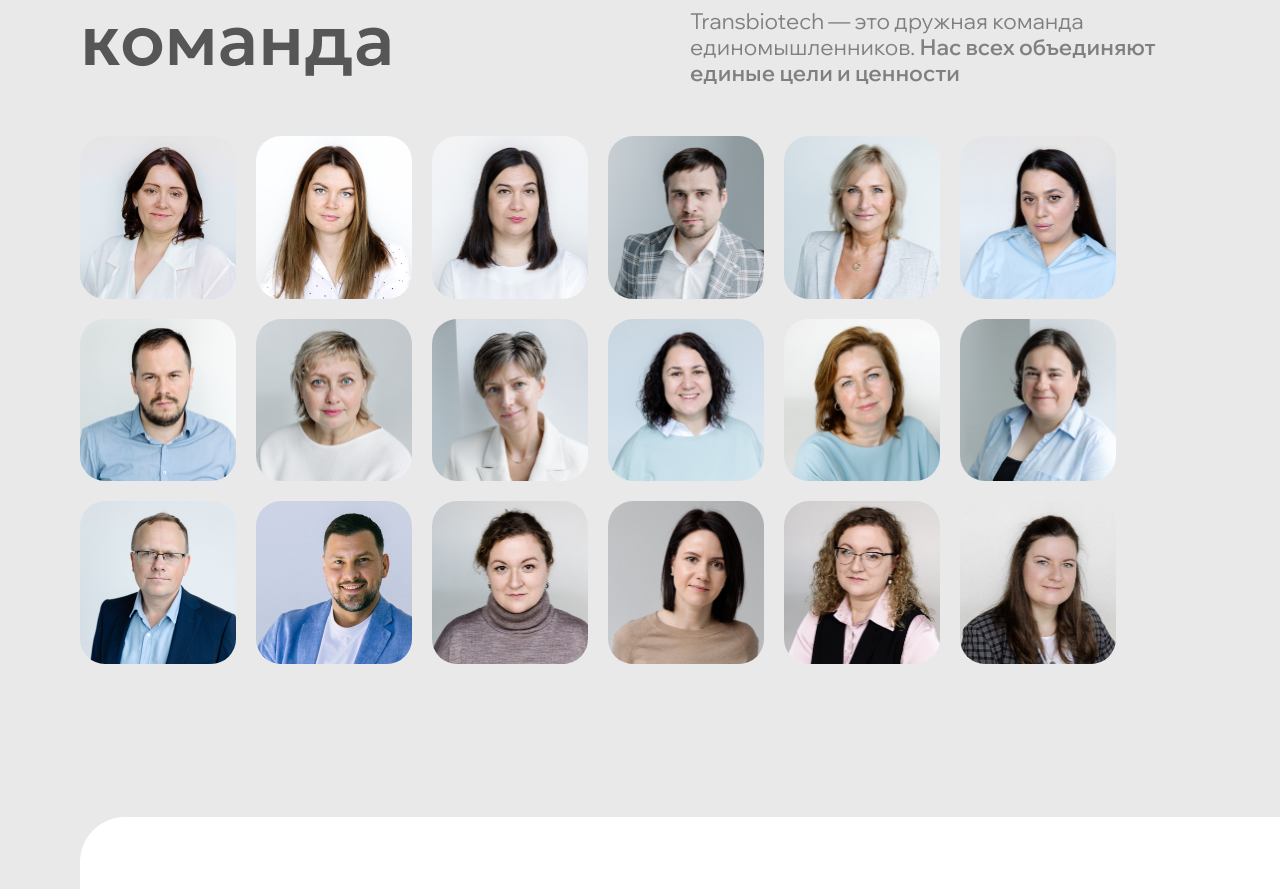
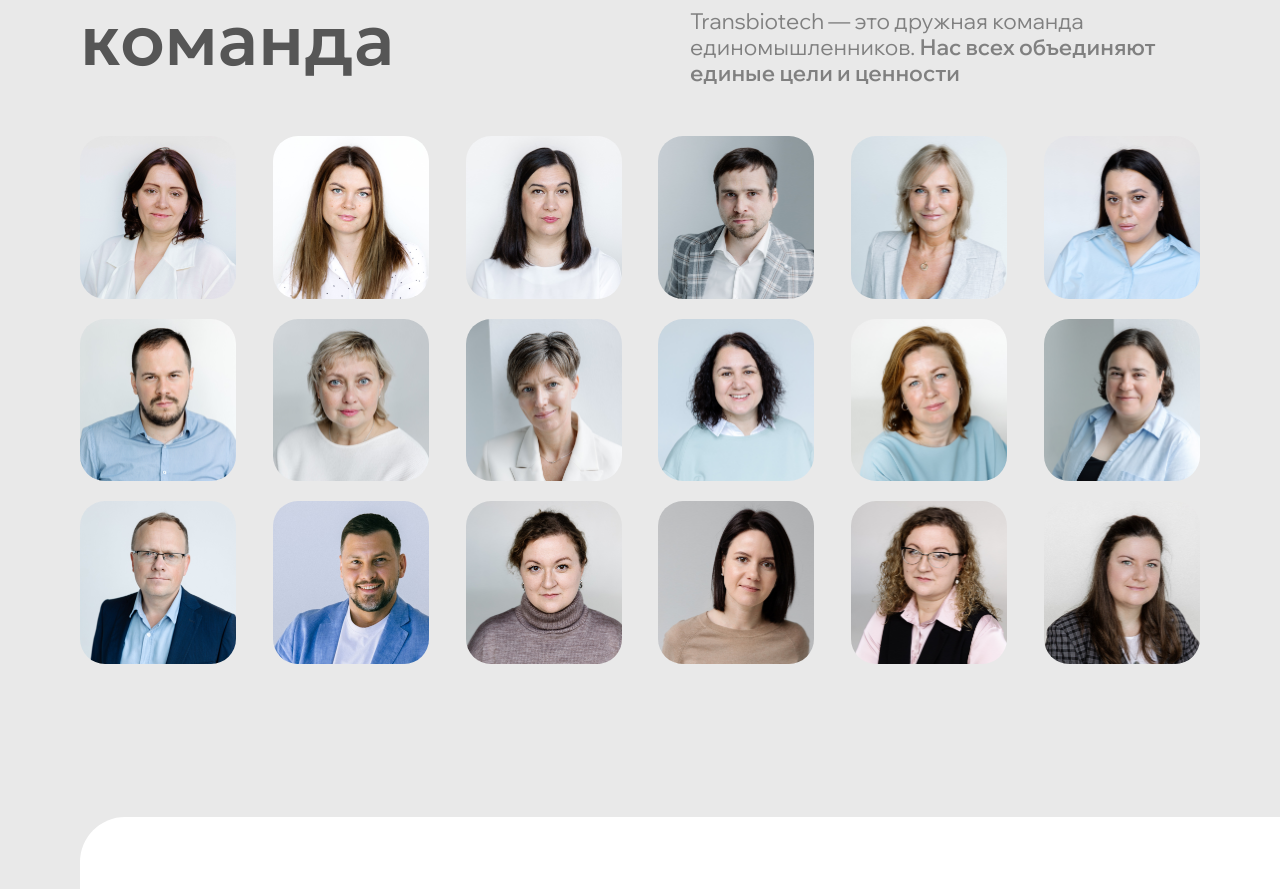
Before and after one commit to WhiteWat3r/Transbiotech, a React (Vite) app: page / in a window 1280 px wide. Shown: the part 4440-5329 px from the top of the page. Built offline with nearby package versions, Linux system fonts and the light colour scheme.

Commit message:
fix team

```diff
--- a/src/components/TeamSwiper.tsx
+++ b/src/components/TeamSwiper.tsx
@@ -28,6 +28,7 @@ import person27 from "../assets/doctors/27.png";
 import person28 from "../assets/doctors/28.png";
 import person29 from "../assets/doctors/29.png";
 import person30 from "../assets/doctors/30.png";
+import { useEffect, useRef, useState } from "react";
 
 const persons = [
   { id: 1, photo: person1, name: "Доктор А", specialization: "Кардиолог" },
@@ -63,11 +64,53 @@ const persons = [
 ];
 
 export const TeamSwiper = () => {
+  const CARD_WIDTH = 156; // Ширина карточки (в пикселях)
+  const GAP = 20; // Промежуток между карточками (в пикселях)
+
+  const containerRef = useRef<HTMLDivElement | null>(null);
+  const [cardsPerRow, setCardsPerRow] = useState(0);
+
+  useEffect(() => {
+    const calculateCardsPerRow = () => {
+      if (containerRef.current) {
+        const containerWidth = containerRef.current.offsetWidth;
+        const totalCardWidth = CARD_WIDTH + GAP;
+        const cards = Math.floor((containerWidth + GAP) / totalCardWidth);
+        setCardsPerRow(cards);
+      }
+    };
+
+    calculateCardsPerRow();
+    window.addEventListener("resize", calculateCardsPerRow);
+
+    return () => window.removeEventListener("resize", calculateCardsPerRow);
+  }, []);
+
+  const additionalCards = cardsPerRow
+    ? (cardsPerRow - (persons.length % cardsPerRow)) % cardsPerRow
+    : 0;
+
+  const filledPersons = [
+    ...persons,
+    ...Array(additionalCards).fill({ id: "placeholder", isPlaceholder: true }),
+  ];
+
   return (
-    <>
-      <div className="flex flex-wrap justify-start gap-5">
-        {persons.map((person) => (
-          <div key={person.id} className="flex w-[156px] justify-center">
+    <div
+      ref={containerRef}
+      className="flex flex-wrap justify-between gap-[20px]"
+    >
+      {filledPersons.map((person, index) =>
+        person.isPlaceholder ? (
+          <div
+            key={`placeholder-${index}`}
+            className="w-[156px] invisible"
+          />
+        ) : (
+          <div
+            key={person.id}
+            className="w-[156px] flex-shrink-0"
+          >
             <div className="group relative h-full w-full cursor-pointer overflow-hidden rounded-[25px]">
               <div className="absolute inset-0 flex h-full translate-y-full flex-col gap-[6px] rounded-[20px] bg-indigo p-3 text-white opacity-0 transition-all delay-0 duration-700 ease-in-out group-hover:translate-y-0 group-hover:opacity-100 group-hover:delay-0">
                 <p className="geologica-text mt-auto text-[24px] font-medium leading-[24px] tracking-tighter">
@@ -77,7 +120,6 @@ export const TeamSwiper = () => {
                   {person.specialization}
                 </p>
               </div>
-
               <img
                 src={person.photo}
                 className="h-full w-full rounded-[20px] object-cover"
@@ -85,8 +127,8 @@ export const TeamSwiper = () => {
               />
             </div>
           </div>
-        ))}
-      </div>
-    </>
+        )
+      )}
+    </div>
   );
 };
```
